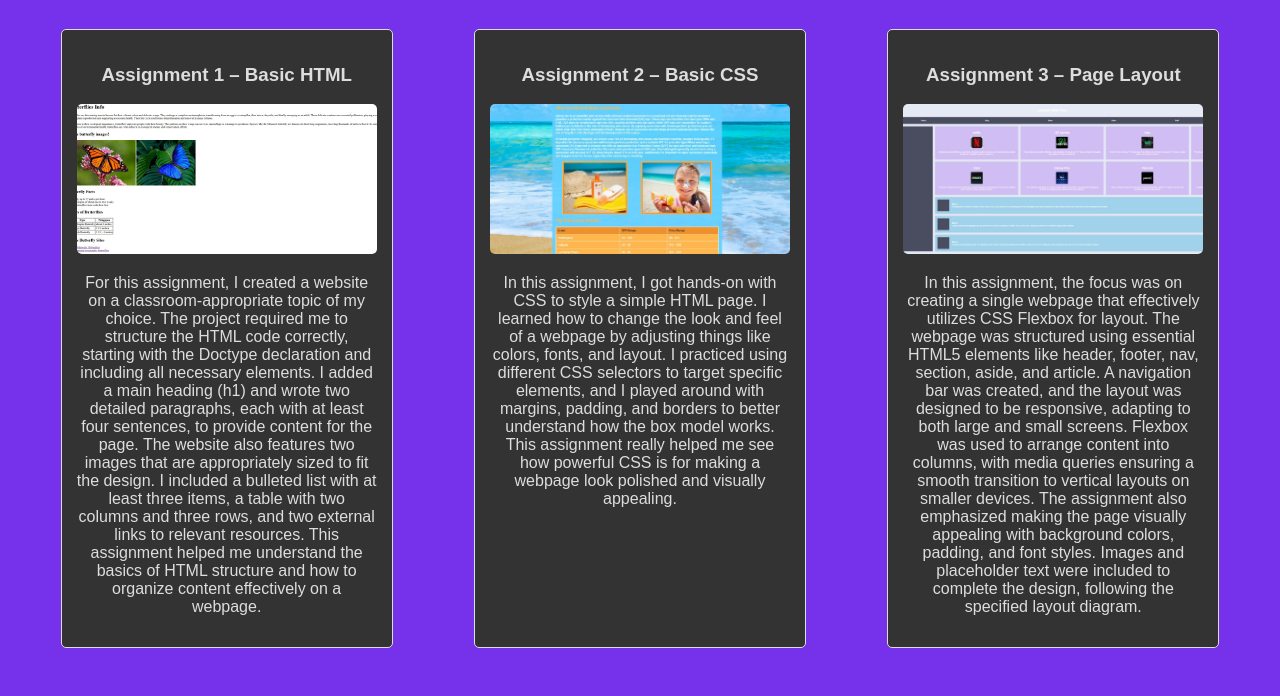
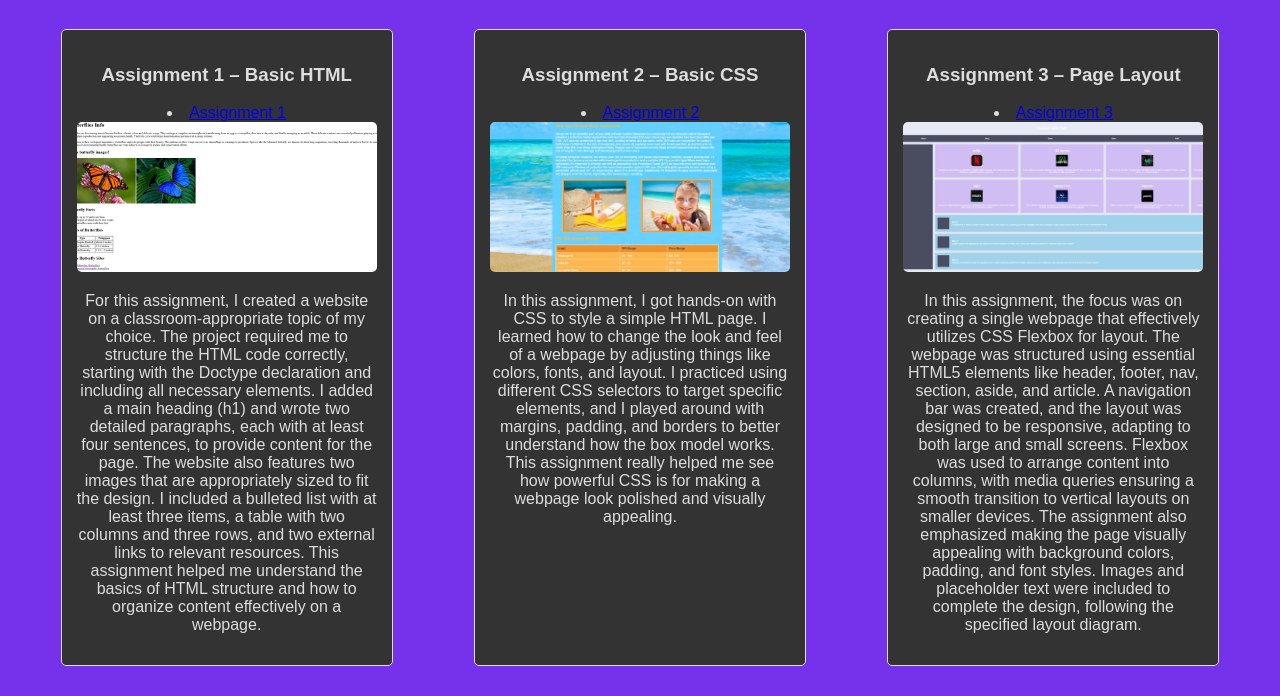
Before and after one commit to brionnass/brionnass.github.io, a plain HTML site: page index.html in a window 1280 px wide. Shown: the part 106-802 px from the top of the page. Drawn offline with Linux system fonts and the light colour scheme.

Commit message:
add links

```diff
--- a/index.html
+++ b/index.html
@@ -15,18 +15,21 @@
     <main>
         <section class="assignment">
             <h3>Assignment 1 – Basic HTML</h3>
+            <li><a href="assignments/assignment01/index.html">Assignment 1</a></li>
             <img src="screenshot1.jpg" alt="Screenshot of Assignment 1">
             <p>For this assignment, I created a website on a classroom-appropriate topic of my choice. The project required me to structure the HTML code correctly, starting with the Doctype declaration and including all necessary elements. I added a main heading (h1) and wrote two detailed paragraphs, each with at least four sentences, to provide content for the page. The website also features two images that are appropriately sized to fit the design. I included a bulleted list with at least three items, a table with two columns and three rows, and two external links to relevant resources. This assignment helped me understand the basics of HTML structure and how to organize content effectively on a webpage.</p>
         </section>
 
         <section class="assignment">
             <h3>Assignment 2 – Basic CSS</h3>
+            <li><a href="assignments/assignment02/index.html">Assignment 2</a></li>
             <img src="screenshot2.jpg" alt="Screenshot of Assignment 2">
             <p>In this assignment, I got hands-on with CSS to style a simple HTML page. I learned how to change the look and feel of a webpage by adjusting things like colors, fonts, and layout. I practiced using different CSS selectors to target specific elements, and I played around with margins, padding, and borders to better understand how the box model works. This assignment really helped me see how powerful CSS is for making a webpage look polished and visually appealing.</p>
         </section>
 
         <section class="assignment">
             <h3>Assignment 3 – Page Layout</h3>
+            <li><a href="assignments/assignment03/index.html">Assignment 3</a></li>
             <img src="screenshot3.jpg" alt="Screenshot of Assignment 3">
             <p>In this assignment, the focus was on creating a single webpage that effectively utilizes CSS Flexbox for layout. The webpage was structured using essential HTML5 elements like header, footer, nav, section, aside, and article. A navigation bar was created, and the layout was designed to be responsive, adapting to both large and small screens. Flexbox was used to arrange content into columns, with media queries ensuring a smooth transition to vertical layouts on smaller devices. The assignment also emphasized making the page visually appealing with background colors, padding, and font styles. Images and placeholder text were included to complete the design, following the specified layout diagram.</p>
         </section>
```
